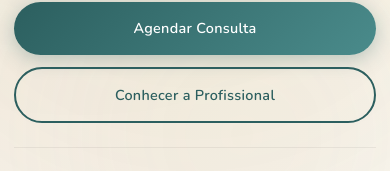
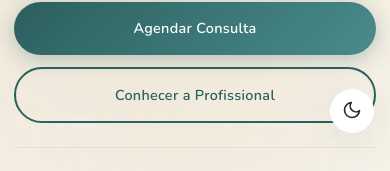
Before and after one commit to vihisantos/portfolio-profissional, a React (Vite) app: page / in a window 390 px wide. Shown: the part 583-754 px from the top of the page. Built offline with nearby package versions, Linux system fonts and the light colour scheme.

Commit message:
feat: adicionar toggle de dark mode
- Tema escuro com cores invertidas
- Toggle fixo no lado direito da tela
- Animacao suave ao trocar tema
- Persistencia no localStorage
- Posicionado no desktop e mobile
- Nao conflita com botoes flutuantes

```diff
--- a/src/App.jsx
+++ b/src/App.jsx
@@ -5,6 +5,7 @@ import { AnimatePresence, motion } from 'framer-motion';
 import Header from './components/Header';
 import Protection from './components/Protection';
 import SalesModal from './components/SalesModal';
+import ThemeToggle from './components/ThemeToggle';
 import Hero from './components/Hero';
 import About from './components/About';
 import Services from './components/Services';
@@ -80,6 +81,7 @@ function Layout({ children }) {
         <div className="app-container">
             <Protection />
             <SalesModal />
+            <ThemeToggle />
             <ScrollToTop />
             <Header />
             {children}
--- /dev/null
+++ b/src/components/ThemeToggle.jsx
@@ -0,0 +1,71 @@
+import { useState, useEffect } from 'react';
+import { motion, AnimatePresence } from 'framer-motion';
+
+export default function ThemeToggle() {
+    const [isDark, setIsDark] = useState(false);
+    const [mounted, setMounted] = useState(false);
+
+    useEffect(() => {
+        setMounted(true);
+        const savedTheme = localStorage.getItem('theme');
+        if (savedTheme === 'dark') {
+            setIsDark(true);
+            document.documentElement.setAttribute('data-theme', 'dark');
+        }
+    }, []);
+
+    const toggleTheme = () => {
+        const newTheme = !isDark;
+        setIsDark(newTheme);
+        localStorage.setItem('theme', newTheme ? 'dark' : 'light');
+        document.documentElement.setAttribute('data-theme', newTheme ? 'dark' : 'light');
+    };
+
+    if (!mounted) return null;
+
+    return (
+        <motion.button
+            className="theme-toggle"
+            onClick={toggleTheme}
+            aria-label={isDark ? 'Modo claro' : 'Modo escuro'}
+            whileHover={{ scale: 1.1 }}
+            whileTap={{ scale: 0.95 }}
+        >
+            <AnimatePresence mode="wait">
+                {isDark ? (
+                    <motion.div
+                        key="sun"
+                        initial={{ rotate: -90, opacity: 0 }}
+                        animate={{ rotate: 0, opacity: 1 }}
+                        exit={{ rotate: 90, opacity: 0 }}
+                        transition={{ duration: 0.2 }}
+                    >
+                        <svg xmlns="http://www.w3.org/2000/svg" width="20" height="20" viewBox="0 0 24 24" fill="none" stroke="currentColor" strokeWidth="2" strokeLinecap="round" strokeLinejoin="round">
+                            <circle cx="12" cy="12" r="5"/>
+                            <line x1="12" y1="1" x2="12" y2="3"/>
+                            <line x1="12" y1="21" x2="12" y2="23"/>
+                            <line x1="4.22" y1="4.22" x2="5.64" y2="5.64"/>
+                            <line x1="18.36" y1="18.36" x2="19.78" y2="19.78"/>
+                            <line x1="1" y1="12" x2="3" y2="12"/>
+                            <line x1="21" y1="12" x2="23" y2="12"/>
+                            <line x1="4.22" y1="19.78" x2="5.64" y2="18.36"/>
+                            <line x1="18.36" y1="5.64" x2="19.78" y2="4.22"/>
+                        </svg>
+                    </motion.div>
+                ) : (
+                    <motion.div
+                        key="moon"
+                        initial={{ rotate: 90, opacity: 0 }}
+                        animate={{ rotate: 0, opacity: 1 }}
+                        exit={{ rotate: -90, opacity: 0 }}
+                        transition={{ duration: 0.2 }}
+                    >
+                        <svg xmlns="http://www.w3.org/2000/svg" width="20" height="20" viewBox="0 0 24 24" fill="none" stroke="currentColor" strokeWidth="2" strokeLinecap="round" strokeLinejoin="round">
+                            <path d="M21 12.79A9 9 0 1 1 11.21 3 7 7 0 0 0 21 12.79z"/>
+                        </svg>
+                    </motion.div>
+                )}
+            </AnimatePresence>
+        </motion.button>
+    );
+}
--- a/src/index.css
+++ b/src/index.css
@@ -53,6 +53,67 @@
     --transition: all 0.4s cubic-bezier(0.4, 0, 0.2, 1);
     --transition-fast: all 0.2s cubic-bezier(0.4, 0, 0.2, 1);
     --transition-slow: all 0.6s cubic-bezier(0.4, 0, 0.2, 1);
+}
+
+[data-theme="dark"] {
+    --color-primary: #4A8B8B;
+    --color-primary-light: #6AA8A8;
+    --color-primary-dark: #2C5F5F;
+    --color-secondary: #D4B896;
+    --color-accent: #3D5A5A;
+    --color-bg: #1A1A1A;
+    --color-bg-warm: #252525;
+    --color-surface: #2D2D2D;
+    --color-surface-elevated: #363636;
+    --color-text: #F5F5F5;
+    --color-text-light: #B0B0B0;
+    --color-text-muted: #808080;
+}
+
+[data-theme="dark"] body {
+    background-color: var(--color-bg);
+}
+
+[data-theme="dark"] ::-webkit-scrollbar-track {
+    background: var(--color-bg-warm);
+}
+
+[data-theme="dark"] ::-webkit-scrollbar-thumb {
+    background: var(--color-primary-light);
+}
+
+.theme-toggle {
+    position: fixed;
+    top: 50%;
+    right: 1.5rem;
+    transform: translateY(-50%);
+    z-index: 999;
+    width: 44px;
+    height: 44px;
+    border-radius: 50%;
+    border: none;
+    background: var(--color-surface);
+    color: var(--color-text);
+    cursor: pointer;
+    display: flex;
+    align-items: center;
+    justify-content: center;
+    box-shadow: var(--shadow-md);
+    transition: var(--transition-fast);
+}
+
+.theme-toggle:hover {
+    background: var(--color-primary);
+    color: white;
+}
+
+@media (max-width: 768px) {
+    .theme-toggle {
+        top: auto;
+        bottom: 8rem;
+        right: 1rem;
+        transform: none;
+    }
 }
 
 ::-webkit-scrollbar {
```
